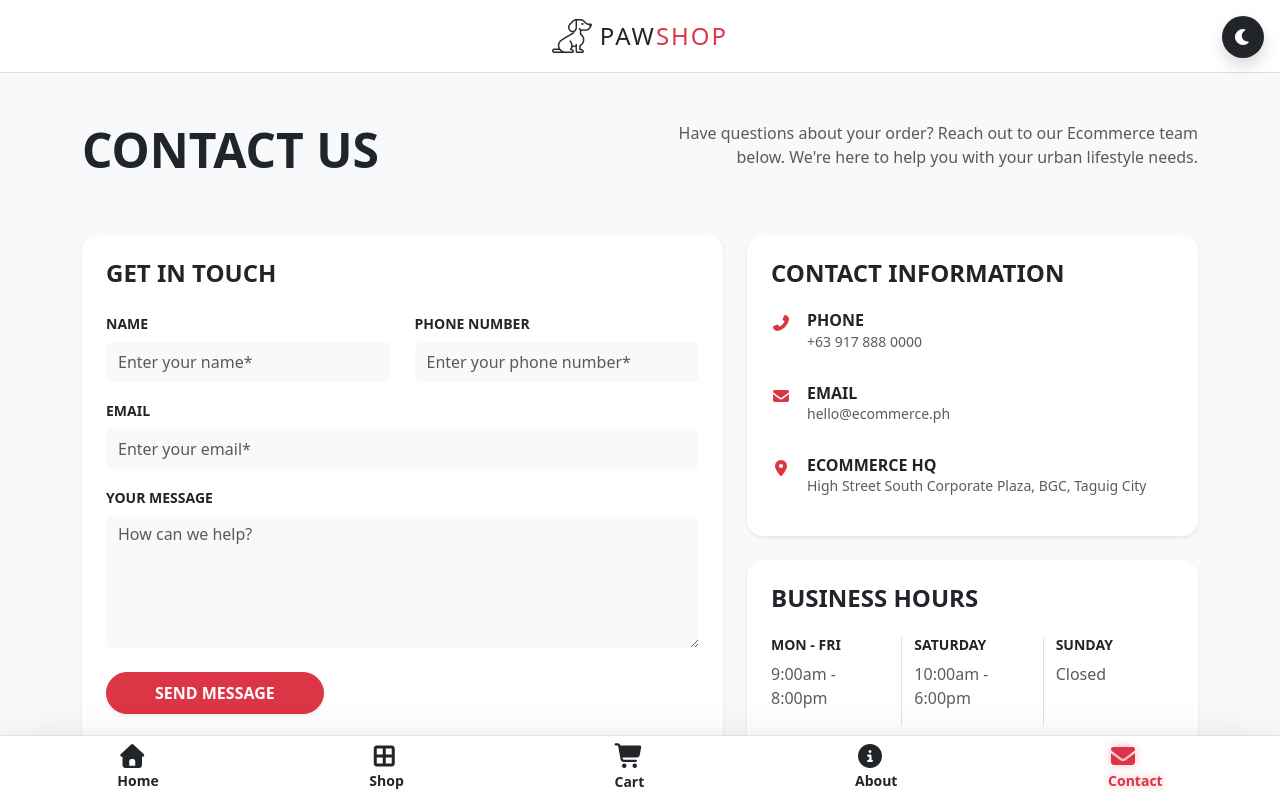
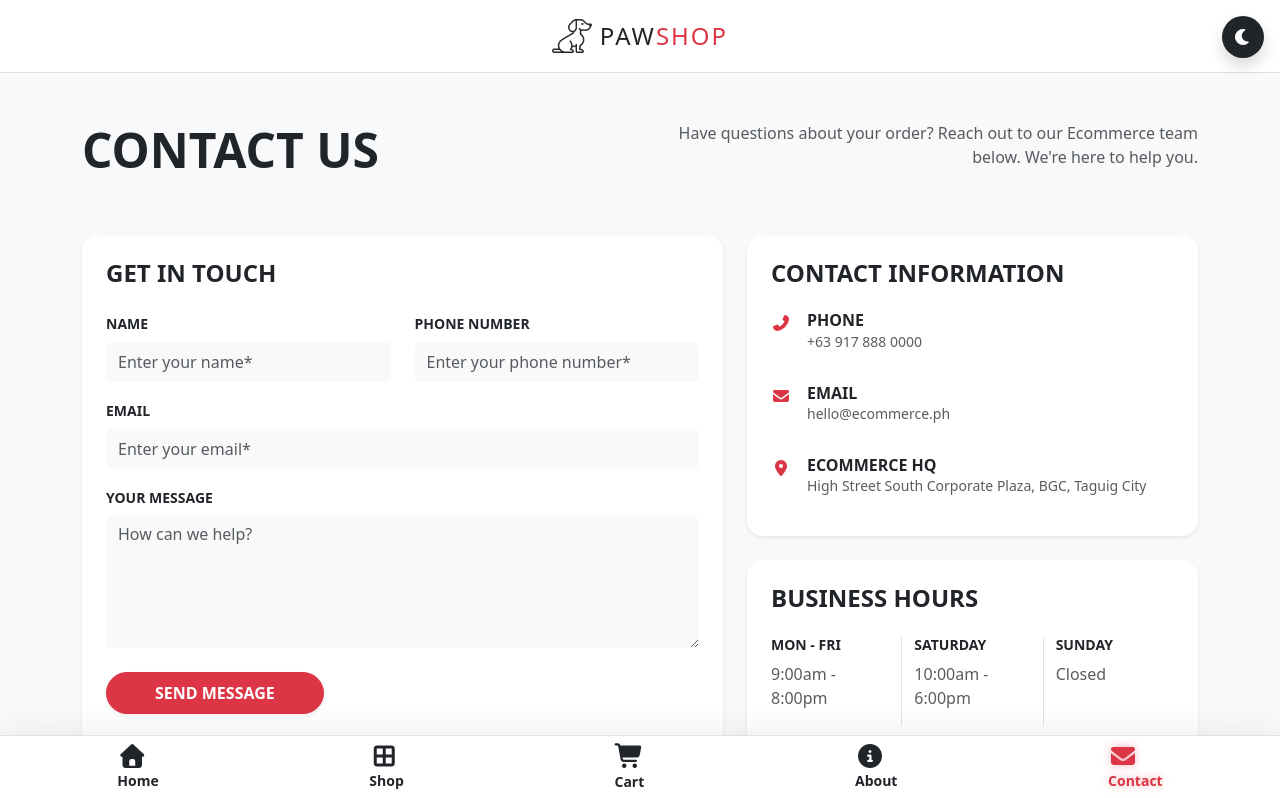
Before and after one commit to shas555/react-ecommerce, a React (Vite) app: page /contact in a window 1280 px wide. Shown: the top 798 px of the page. Built offline with nearby package versions, Linux system fonts and the light colour scheme.

Commit message:
Fix base path to / for Vercel

```diff
--- a/src/pages/Contact.jsx
+++ b/src/pages/Contact.jsx
@@ -13,7 +13,7 @@ const Contact = () => {
           <div className="col-md-6 text-md-end">
             <p className="text-muted">
               Have questions about your order? Reach out to our Ecommerce team below.
-              We're here to help you with your urban lifestyle needs.
+              We're here to help you.
             </p>
           </div>
         </div>
```
